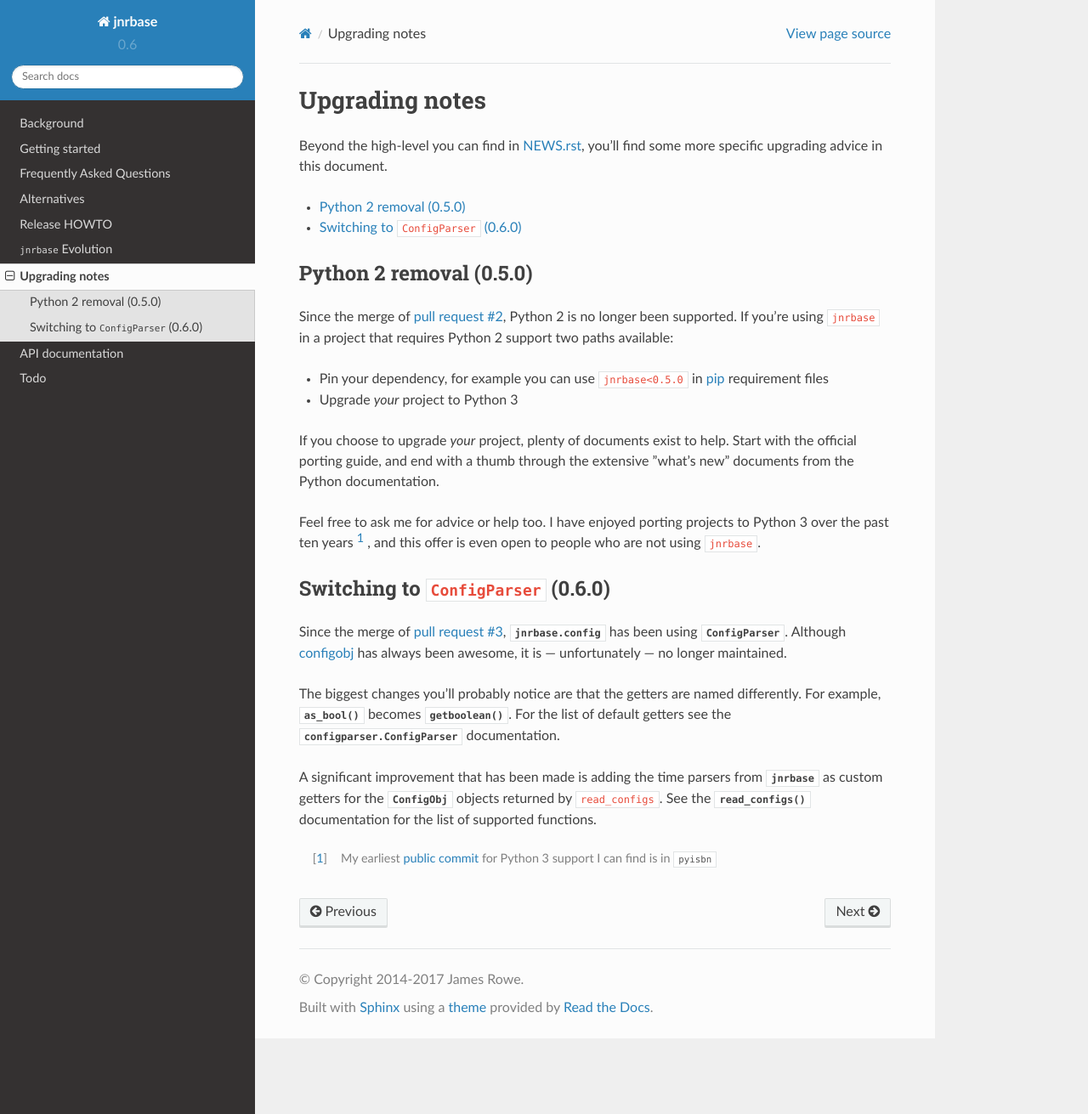
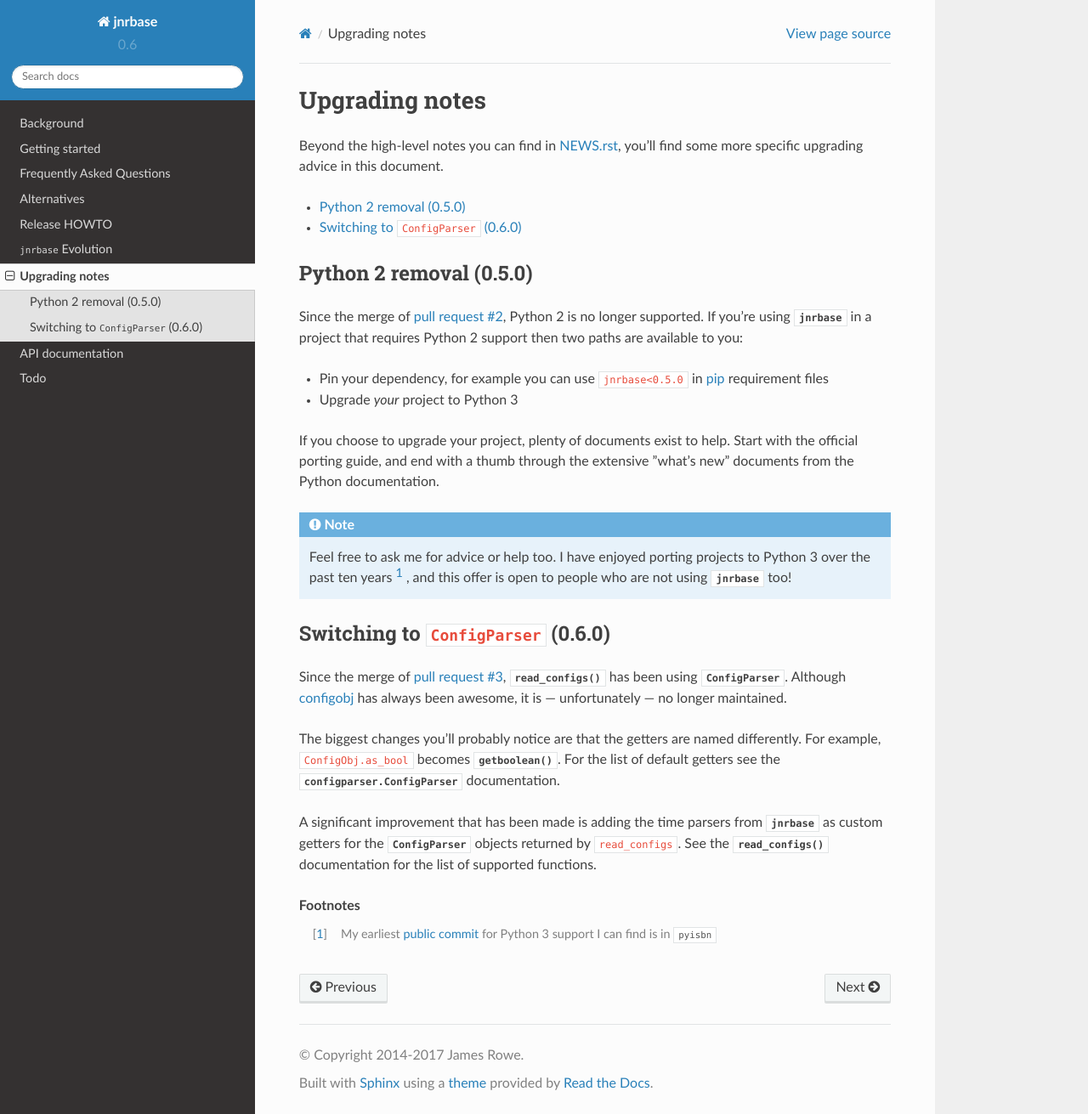
Before and after one commit to JNRowe/jnrbase, a Sphinx documentation site: the page built from doc/upgrading.rst, in a window 1280 px wide and 1311 px high. Shown: the whole window at 85% size. Built offline with Sphinx 7.4.7 and the Read the Docs theme 2.0.0, drawn with Linux system fonts in a browser that asks for light colours.

Commit message:
[QA] Big proof reading session and fixup

```diff
--- a/doc/api/index.rst
+++ b/doc/api/index.rst
@@ -3,8 +3,8 @@
 API documentation
 =================
 
-:mod:`jnrbase` comprises of the following modules, some of which may require
-external dependencies to function.
+|modref| comprises of the following modules, some of which may require external
+dependencies to function.
 
 .. toctree::
    :maxdepth: 2
--- a/doc/conf.py
+++ b/doc/conf.py
@@ -50,6 +50,11 @@ if not on_rtd:
 
 master_doc = 'index'
 source_suffix = '.rst'
+
+rst_epilog = """
+.. |PyPI| replace:: :abbr:`PyPI (Python Package Index)`
+.. |modref| replace:: :mod:`jnrbase`
+"""
 
 project = u'jnrbase'
 copyright = '2014-2017  James Rowe'
--- a/doc/upgrading.rst
+++ b/doc/upgrading.rst
@@ -1,14 +1,8 @@
 Upgrading notes
 ===============
 
-..
-  Much of this stuff is automated locally, but I’m describing the process for
-  other people who will not have access to the same release tools I use.  The
-  first thing I recommend that you do is find/write a tool that allows you to
-  automate all of this, or you’re going to miss important steps at some point.
-
-Beyond the high-level you can find in NEWS.rst_, you’ll find some more specific
-upgrading advice in this document.
+Beyond the high-level notes you can find in NEWS.rst_, you’ll find some more
+specific upgrading advice in this document.
 
 .. contents::
    :local:
@@ -16,41 +10,45 @@ upgrading advice in this document.
 Python 2 removal (0.5.0)
 ------------------------
 
-Since the merge of :pr:`2`, Python 2 is no longer been supported.  If you’re
-using ``jnrbase`` in a project that requires Python 2 support two paths
-available:
+Since the merge of :pr:`2`, Python 2 is no longer supported.  If you’re using
+|modref| in a project that requires Python 2 support then two paths are
+available to you:
 
 * Pin your dependency, for example you can use ``jnrbase<0.5.0`` in pip_
   requirement files
 * Upgrade *your* project to Python 3
 
-If you choose to upgrade *your* project, plenty of documents exist to help.
+If you choose to upgrade your project, plenty of documents exist to help.
 Start with the official :ref:`porting guide <python:pyporting-howto>`, and end
 with a thumb through the extensive :ref:`”what’s new” documents
 <python:whatsnew-index>` from the Python documentation.
 
-Feel free to ask me for advice or help too.  I have enjoyed porting projects to
-Python 3 over the past ten years [1]_ , and this offer is even open to people
-who are not using ``jnrbase``.
+.. note::
+
+    Feel free to ask me for advice or help too.  I have enjoyed porting
+    projects to Python 3 over the past ten years [#s1]_ , and this offer is
+    open to people who are not using |modref| too!
 
 Switching to ``ConfigParser`` (0.6.0)
 -------------------------------------
 
-Since the merge of :pr:`3`, :mod:`jnrbase.config` has been using
+Since the merge of :pr:`3`, :func:`~jnrbase.config.read_configs` has been using
 :class:`~configparser.ConfigParser`.  Although :pypi:`configobj` has always
 been awesome, it is — unfortunately — no longer maintained.
 
 The biggest changes you’ll probably notice are that the getters are named
-differently.  For example, :meth:`as_bool` becomes
+differently.  For example, ``ConfigObj.as_bool`` becomes
 :meth:`~configparser.ConfigParser.getboolean`.  For the list of default getters
 see the :class:`configparser.ConfigParser` documentation.
 
 A significant improvement that has been made is adding the time parsers from
-:mod:`jnrbase` as custom getters for the :obj:`ConfigObj` objects returned by
-``read_configs``.  See the :func:`~jnrbase.config.read_configs` documentation
-for the list of supported functions.
+|modref| as custom getters for the :obj:`~configparser.ConfigParser` objects
+returned by ``read_configs``.  See the :func:`~jnrbase.config.read_configs`
+documentation for the list of supported functions.
 
-.. [1] My earliest `public commit`_ for Python 3 support I can find is in
+.. rubric:: Footnotes
+
+.. [#s1] My earliest `public commit`_ for Python 3 support I can find is in
        ``pyisbn``
 
 .. _NEWS.rst: https://github.com/JNRowe/jnrbase/blob/master/NEWS.rst
```
Also changed, not shown: README.rst (+4 -4 lines), doc/background.rst (+7 -6 lines), doc/release.rst (+8 -10 lines), doc/thaw.rst (+16 -16 lines), 10 other files.
